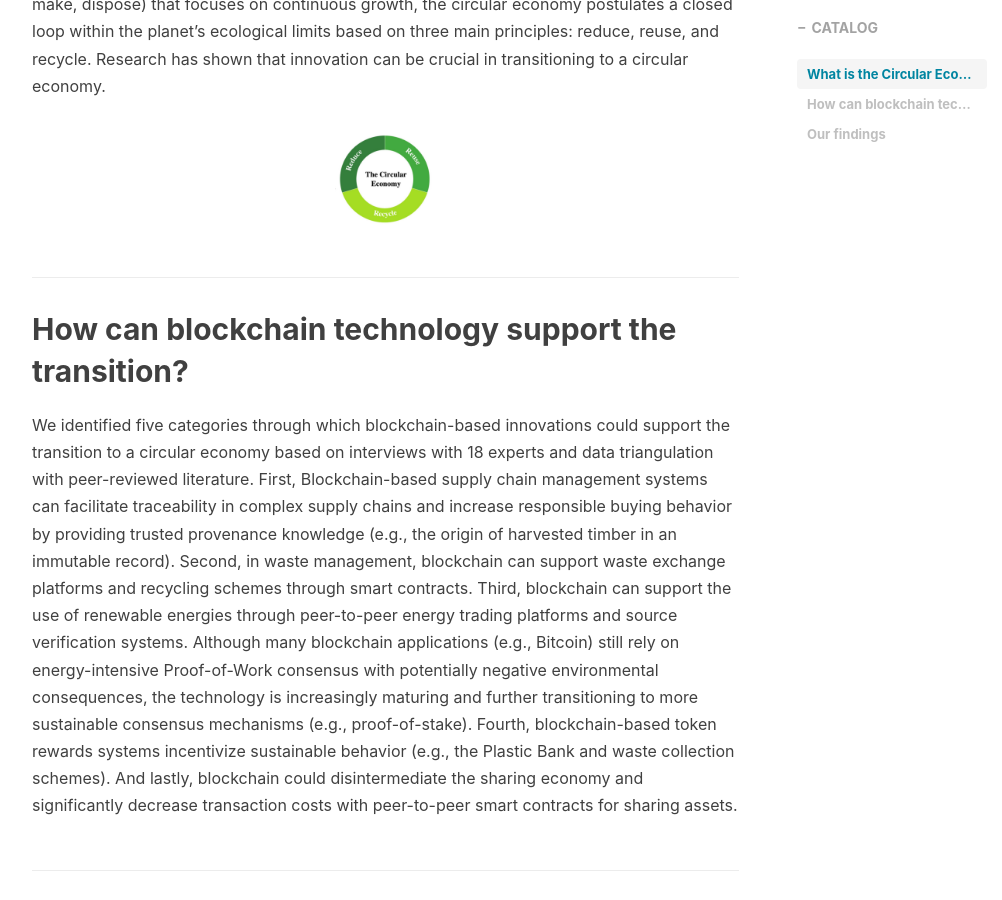
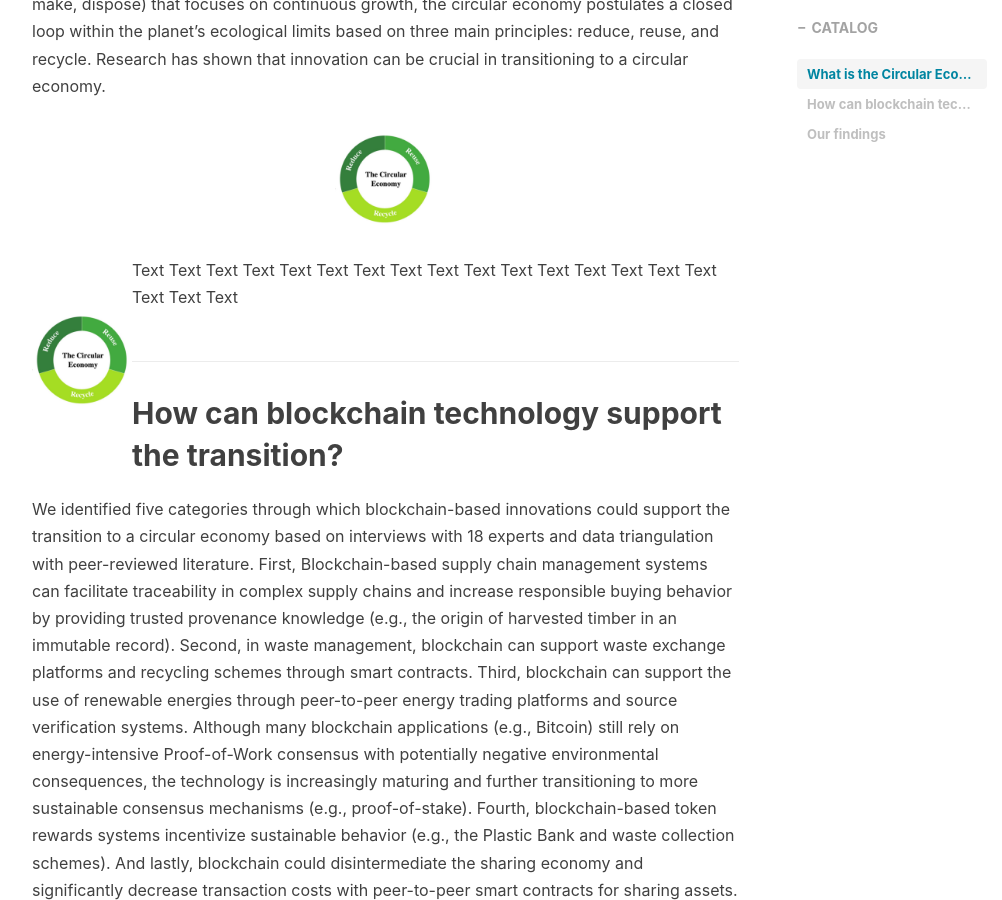
Before and after one commit to MoritzBS/MoritzBS.github.io, a Jekyll site: the page built from _posts/2022-05-30-future-example.markdown, in a window 1280 px wide and 900 px high, scrolled down 1174 px. Shown: the whole window, without its empty margins (233-1235 px from the left). Built offline with Jekyll 4.4.1, drawn with Linux system fonts in a browser that asks for light colours; nearby versions of some CDN libraries; comment, search, counter and statistics services are not loaded.

Commit message:
Update 2022-05-30-future-example.markdown

```diff
--- a/_posts/2022-05-30-future-example.markdown
+++ b/_posts/2022-05-30-future-example.markdown
@@ -25,6 +25,12 @@ The concept of the Circular Economy is still evolving. The term was originally c
 
 <img src="/img/in-post/reduce.png" alt="Principles of the Circular Economy" width="100"/>
 
+
+<div>
+    <p style="float: left;"><img src="/img/in-post/reduce.png" alt="Principles of the Circular Economy" width="100"/></p>
+    <p>Text Text Text Text Text Text Text Text Text Text Text Text Text Text Text Text Text Text Text</p>
+</div>
+
 ## How can blockchain technology support the transition?
 We identified five categories through which blockchain-based innovations could support the transition to a circular economy based on interviews with 18 experts and data triangulation with peer-reviewed literature. First, Blockchain-based supply chain management systems can facilitate traceability in complex supply chains and increase responsible buying behavior by providing trusted provenance knowledge (e.g., the origin of harvested timber in an immutable record). Second, in waste management, blockchain can support waste exchange platforms and recycling schemes through smart contracts. Third, blockchain can support the use of renewable energies through peer-to-peer energy trading platforms and source verification systems. Although many blockchain applications (e.g., Bitcoin) still rely on energy-intensive Proof-of-Work consensus with potentially negative environmental consequences, the technology is increasingly maturing and further transitioning to more sustainable consensus mechanisms (e.g., proof-of-stake). Fourth, blockchain-based token rewards systems incentivize sustainable behavior (e.g., the Plastic Bank and waste collection schemes). And lastly, blockchain could disintermediate the sharing economy and significantly decrease transaction costs with peer-to-peer smart contracts for sharing assets.
 
```
